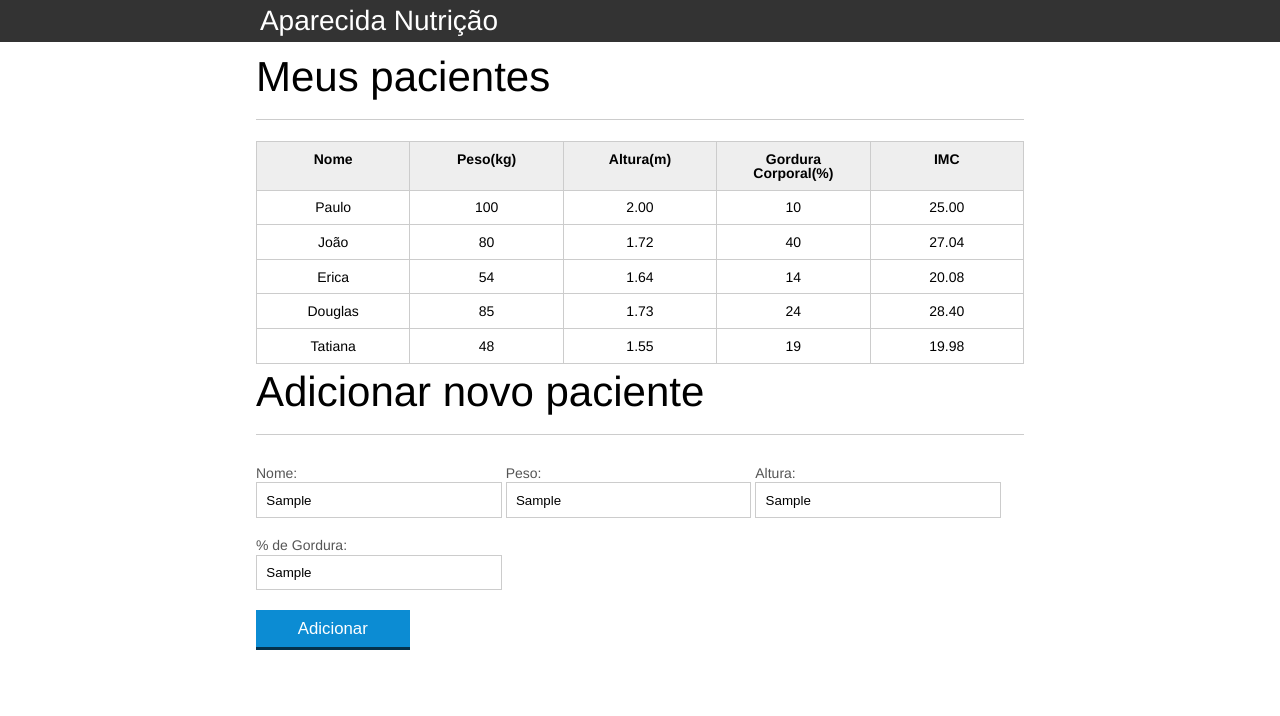
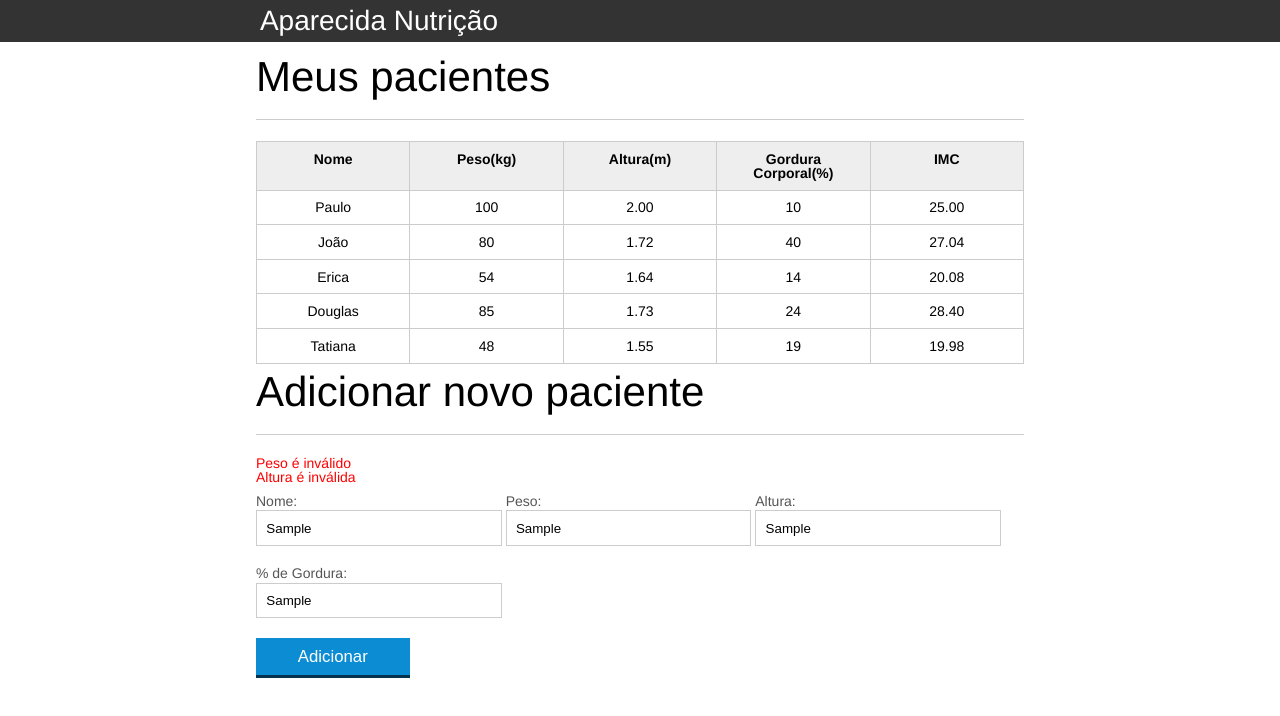
Before and after one commit to layllandrade/Atividade-alura, a plain HTML site: page index.html in a window 1280 px wide. Both pictures are taken after typing "Sample", "Sample", "Sample", "Sample" into the empty fields and a click on the button "Adicionar". Drawn offline with Linux system fonts and the light colour scheme.

Commit message:
Validando demais campos

```diff
--- a/css/index.css
+++ b/css/index.css
@@ -137,6 +137,6 @@ button[disabled=disabled], button:disabled {
     background-color: lightcoral;
 }
 
-#mensagem-erro {
+#mensagens-erro {
 	color:red;
 }
--- a/index.html
+++ b/index.html
@@ -74,7 +74,7 @@
 		</main>
 		<section class="container">
 			<h2 id="titulo-form">Adicionar novo paciente</h2>
-			<ul id="mensagem-erro"> </ul>
+			<ul id="mensagens-erro"> </ul>
 			<form id="form-adiciona">
 				<div class="grupo">
 					<label for="nome">Nome:</label>
--- a/js/form.js
+++ b/js/form.js
@@ -15,8 +15,7 @@ botaoAdicionar.addEventListener("click", function(event) {
     var erros = validaPaciente(paciente);
 
     if (erros.length > 0 ) {
-        var mensagemErro = document.querySelector("mensagem-erro");
-        mensagemErro.textContent = erros;
+       exibeMensagensDeErro(erros);
         return;
     }
 
@@ -28,8 +27,19 @@ botaoAdicionar.addEventListener("click", function(event) {
 
     // Adicionando reset pra limpar o formulario apos o click
     form.reset();
+    var mensagensErro = document.querySelector("#mensagens-erro");
+    mensagensErro.innerHTML = "";
+});
 
-});
+function exibeMensagensDeErro(erros){
+    var ul = document.querySelector("#mensagens-erro");
+    ul.innerHTML = "";
+    erros.forEach(function(erro){
+        var li = document.createElement("li");
+        li.textContent = erro;
+        ul.appendChild(li);
+    });
+}
 
 function obtemPacienteDoFormulario(form) {
 
@@ -62,15 +72,31 @@ function montaTd(dado,classe){
     return td;
 }
 
-function validaPaciente(paciente){
+function validaPaciente(paciente) {
 
     var erros = [];
 
-    if (!validaPeso(paciente.peso)) {
+    if (paciente.nome.length == 0){
+        erros.push("O nome não pode ser em branco");
+    }
+
+    if (paciente.gordura.length == 0){
+        erros.push("A gordura não pode ser em branco");
+    }
+
+    if (paciente.peso.length == 0){
+        erros.push("O peso não pode ser em branco");
+    }
+
+    if (paciente.altura.length == 0){
+        erros.push("A altura não pode ser em branco");
+    }
+
+    if (!validaPeso(paciente.peso)){
         erros.push("Peso é inválido");
     }
 
-    if (!validaAltura(paciente.altura)) {
+    if (!validaAltura(paciente.altura)){
         erros.push("Altura é inválida");
     }
 
```
